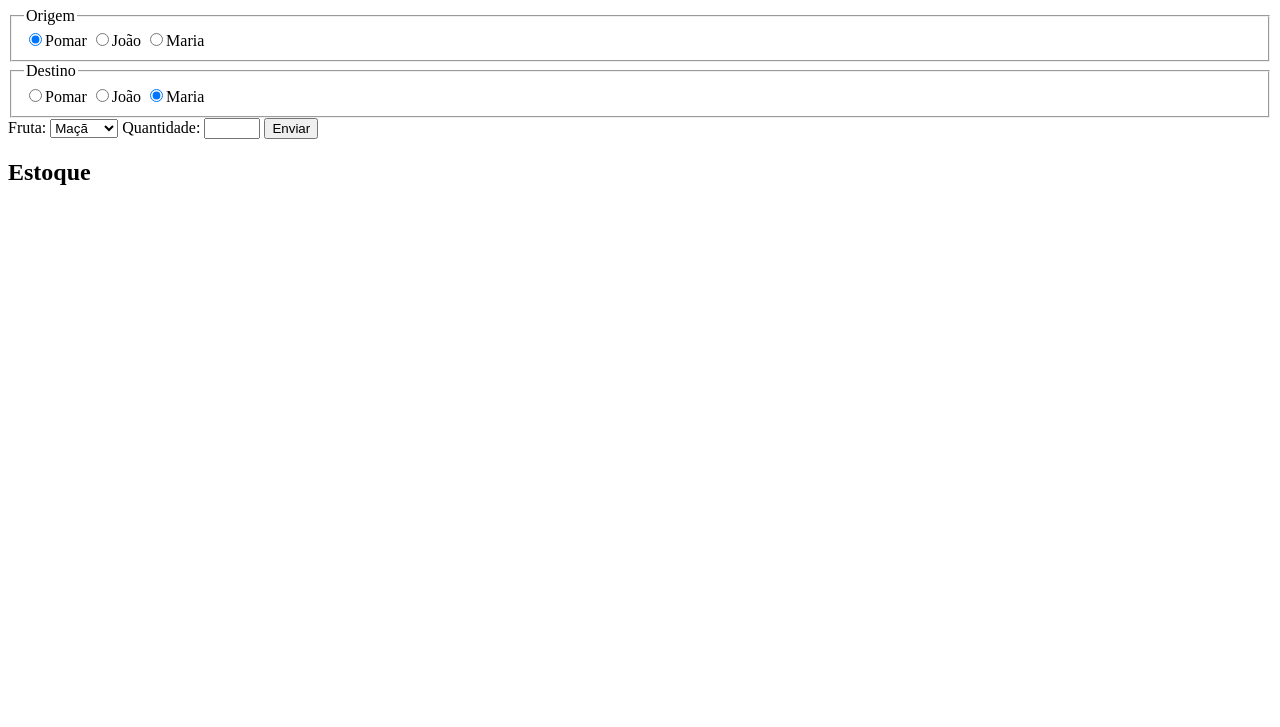
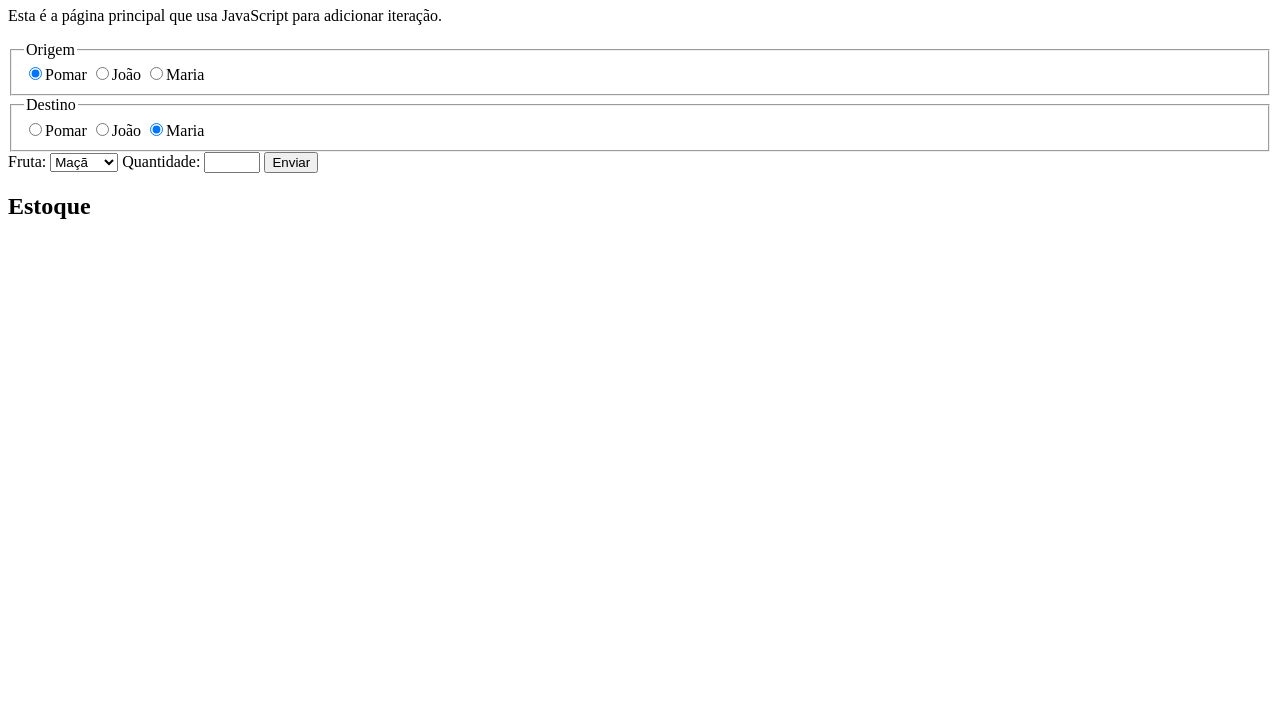
Before and after one commit to ufjf-dcc202/ufjf-dcc202-2023-3-a-atv12-IsaacNSoares, a website: page index.html in a window 1280 px wide. Shown: the part 73-800 px from the top of the page. Drawn offline with Linux system fonts and the light colour scheme.

Commit message:
adiciona parágrafo depois do h1

```diff
--- a/index.html
+++ b/index.html
@@ -9,6 +9,7 @@
 <body>
   <main>
     <h1>DCC202 - Atividade 12: Isaac Nascimento Soares</h1>
+    <p>Esta é a página principal que usa JavaScript para adicionar iteração.</p>
     <section>
       <form name="entrada">
         <fieldset>
```
